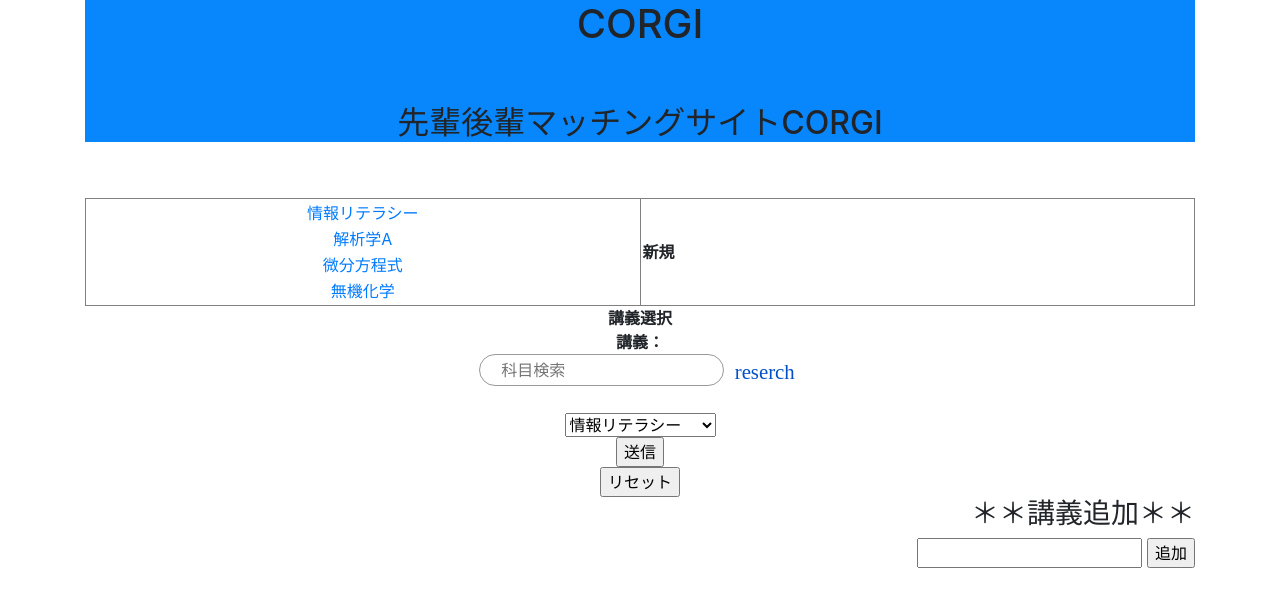
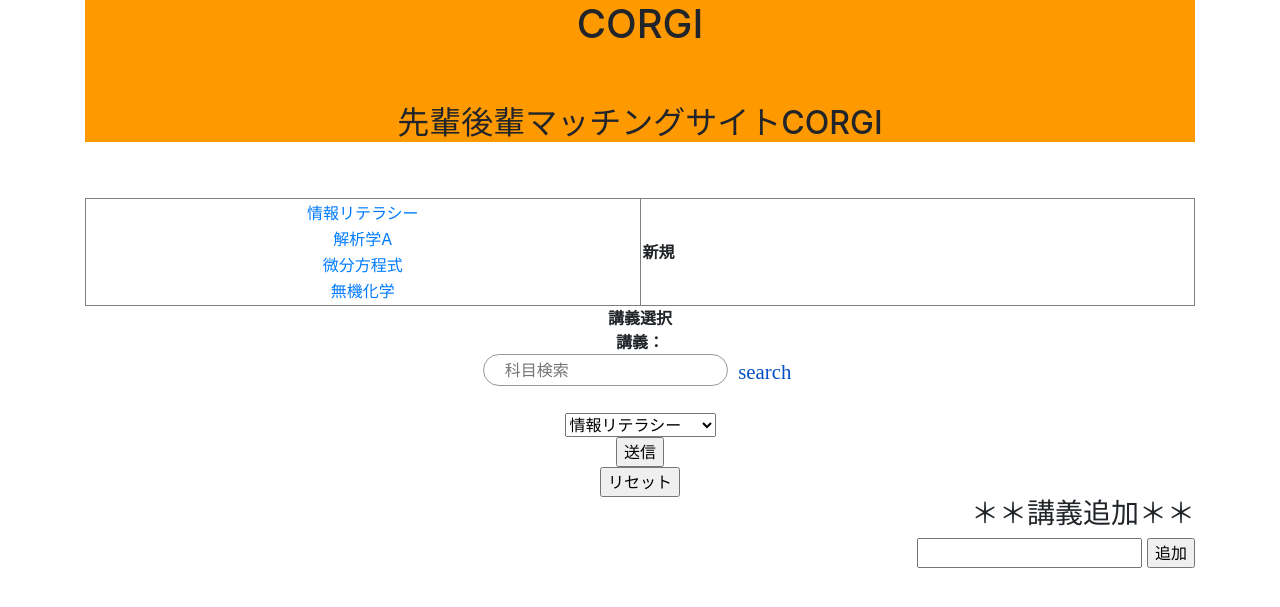
Before and after one commit to kyutech-programming-club/CORGI, a Flask app: page / in a window 1280 px wide. Shown: the part 56-663 px from the top of the page. Run offline with Flask 2, Linux system fonts and the light colour scheme; lists and menus that the app fills with data are empty; some libraries are stand-ins or nearby versions.

Commit message:
change spell of search

```diff
--- a/flask_contents/static/style.css
+++ b/flask_contents/static/style.css
@@ -1,4 +1,4 @@
-#today {background-color:rgb(8, 135, 253);}
+#today {background-color:rgb(255, 153, 0);}
 
 
 .search_container{
--- a/flask_contents/templates/entries/index.html
+++ b/flask_contents/templates/entries/index.html
@@ -13,6 +13,7 @@
 
 <div id="today">
     <center>
+
         <h1>CORGI</h1>
     <br><br>
         <h2>先輩後輩マッチングサイトCORGI</h2>
@@ -81,16 +82,10 @@
 
                     <form method="get" action="#" class="search_container">
                         <input type="text" size="25" placeholder="　科目検索">
-                        <input type="submit" value="reserch">
+                        <input type="submit" value="search">
                      </form>
 
-               <!-- <td>
-                    <input type="text" name="name" size="30" maxlength="20" class=".search_container">
-                </td>
-                    <input type="submit" name="btng" value="検索">
-                    <input type="hidden" name="hl" value="ja">
-                    </form>
-                -->
+
             </tr>
         <br>
             <td>
```
